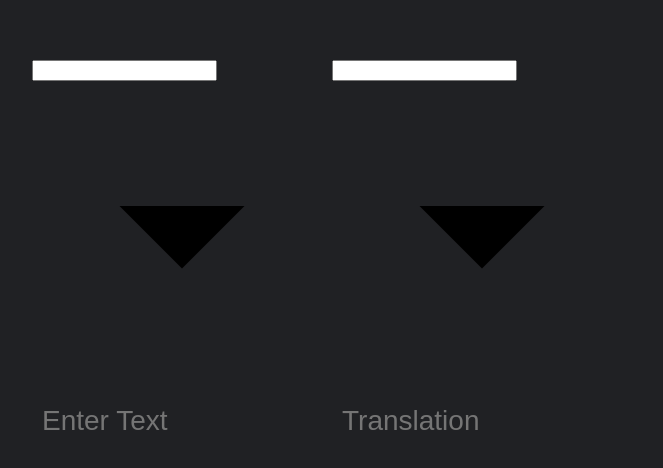
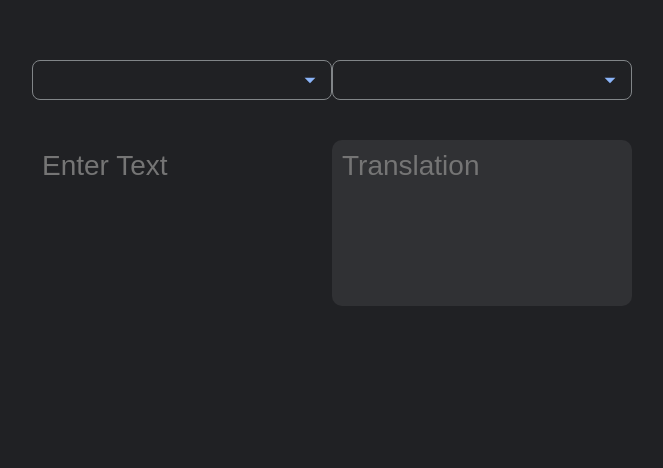
Before and after one commit to echizenyayota/deepl-translate-clone, a React (Create React App) app: page / in a window 1280 px wide. Shown: the part 160-628 px from the top of the page, without its empty margins (282-945 px from the left). Built offline with nearby package versions, Linux system fonts and the light colour scheme.

Commit message:
21:44 styling text-area and select-drop-down-area 2

```diff
--- a/src/components/TextBox.js
+++ b/src/components/TextBox.js
@@ -2,7 +2,7 @@
 
 const TextBox = ({ style }) => {
   return (
-    <div>
+    <div className={style}>
       <SelectDropDown />
       <textarea
         placeholder={style === "input" ? "Enter Text" : "Translation" }
--- a/src/index.css
+++ b/src/index.css
@@ -15,6 +15,17 @@
   display: flex;
   width: 652px;
   height: 360px;
+}
+
+input {
+  border: 1px solid #818588;
+  border-radius: 8px;
+  box-sizing: border-box;
+  color: #bdc1c6;
+  font-size: 14px;
+  height: 40px;
+  background-color: transparent;
+  width: 100%;
 }
 
 .output,
@@ -38,3 +49,22 @@
   font-size: 28px;
   margin-top: 10px;
 }
+
+.output textarea {
+  background-color: #303134;
+}
+
+.select-drop-down input {
+  color: #8ab4f8;
+  padding: 5px 15px;
+  font-size: 15px;
+}
+
+.select-drop-down .down-arrow svg {
+  position: relative;
+  left: 265px;
+  top: -33px;
+  width: 26px;
+  height: 26px;
+  fill: #8ab4f8;
+}
```
